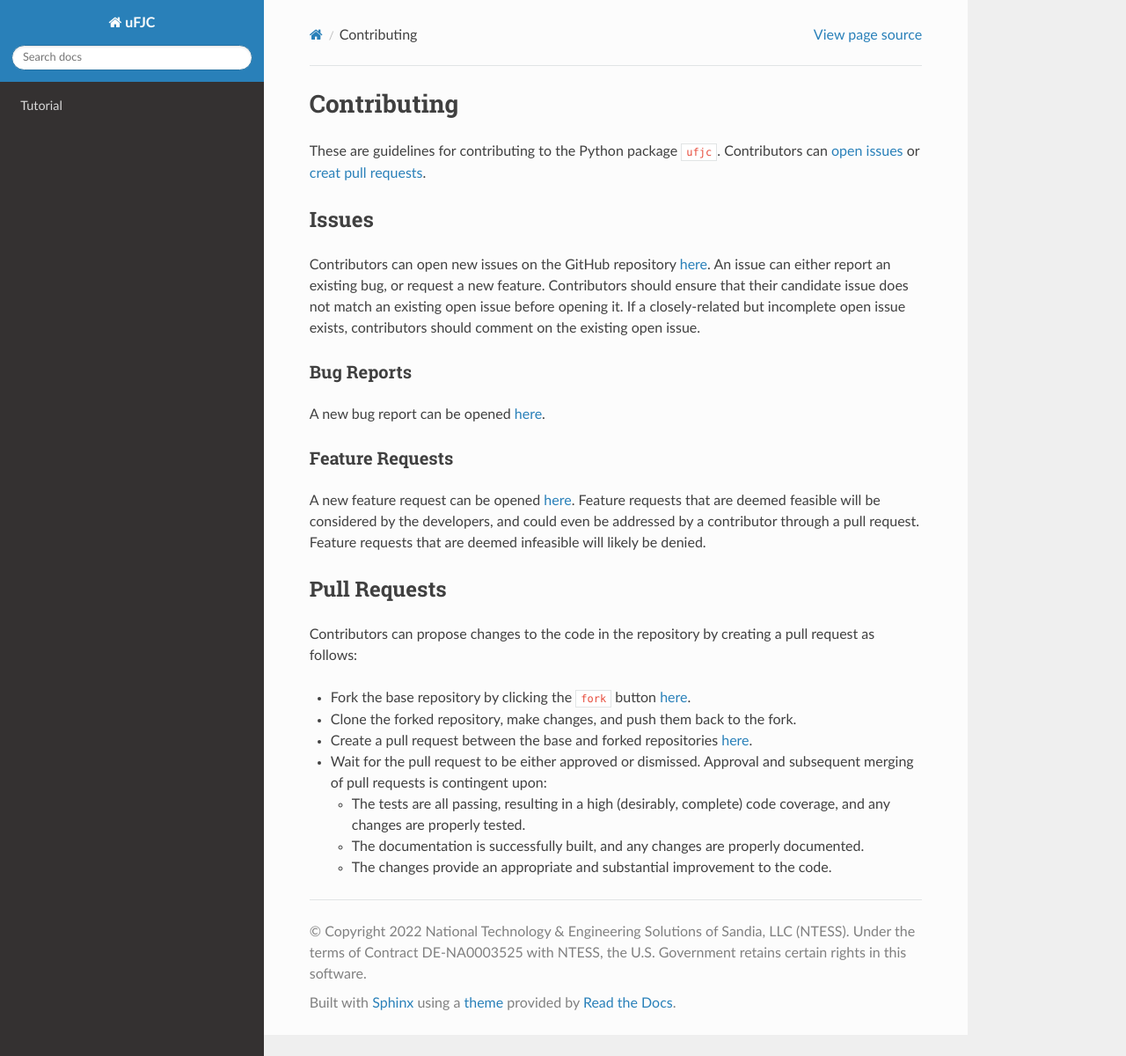
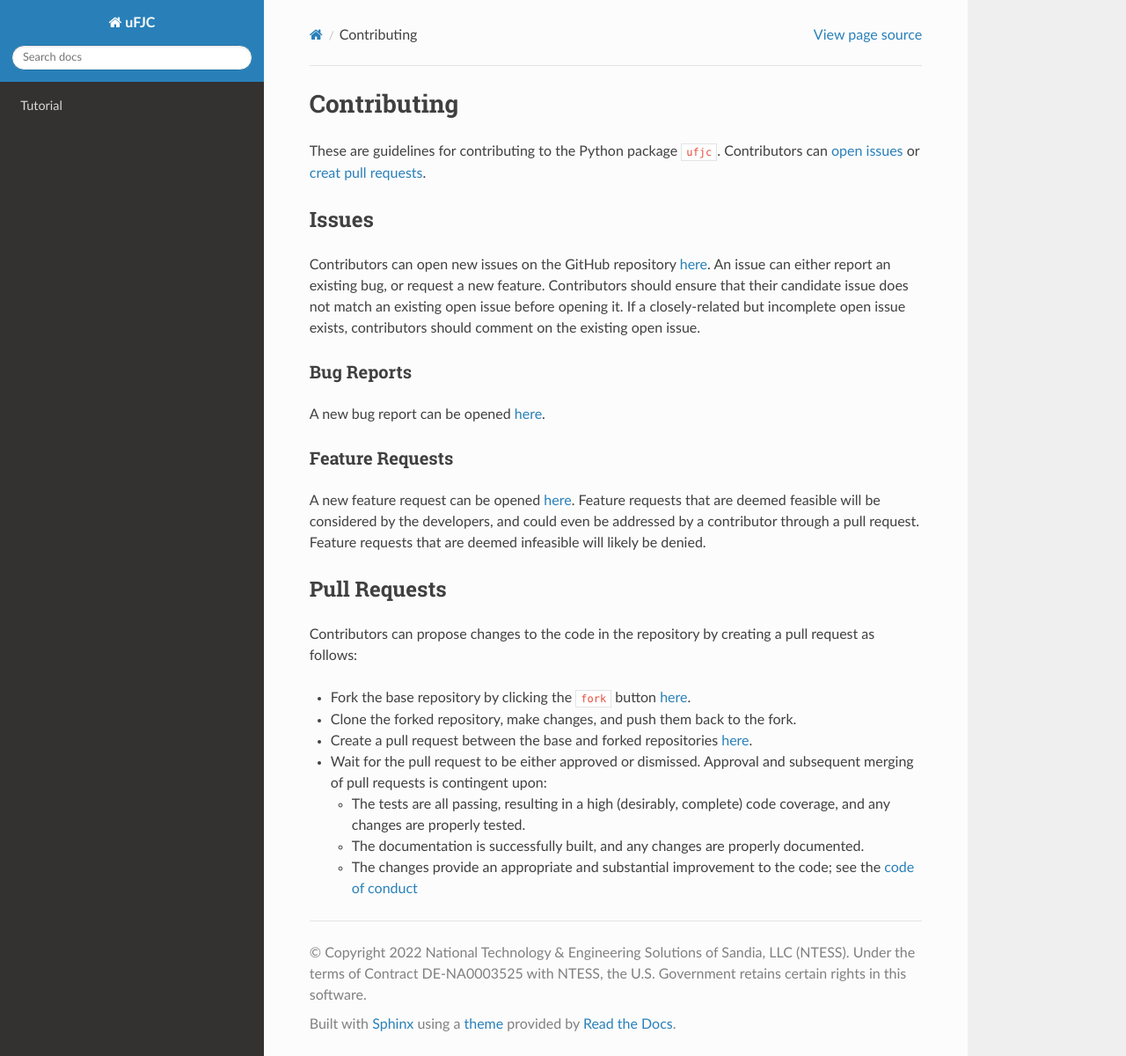
Before and after one commit to sandialabs/uFJC, a Sphinx documentation site: the page built from docs/CONTRIBUTING.rst, in a window 1280 px wide and 1200 px high. Shown: the whole window at 88% size. Built offline with Sphinx 7.4.7 and the Read the Docs theme 2.0.0, drawn with Linux system fonts in a browser that asks for light colours.

Commit message:
now just need to update templates and write code of conduct

```diff
--- a/docs/CONTRIBUTING.rst
+++ b/docs/CONTRIBUTING.rst
@@ -37,4 +37,4 @@ Contributors can propose changes to the code in the repository by creating a pul
 
   - The tests are all passing, resulting in a high (desirably, complete) code coverage, and any changes are properly tested.
   - The documentation is successfully built, and any changes are properly documented.
-  - The changes provide an appropriate and substantial improvement to the code.
+  - The changes provide an appropriate and substantial improvement to the code; see the `code of conduct <https://github.com/sandialabs/ufjc/blob/main/CODE_OF_CONDUCT.md>`_
```
